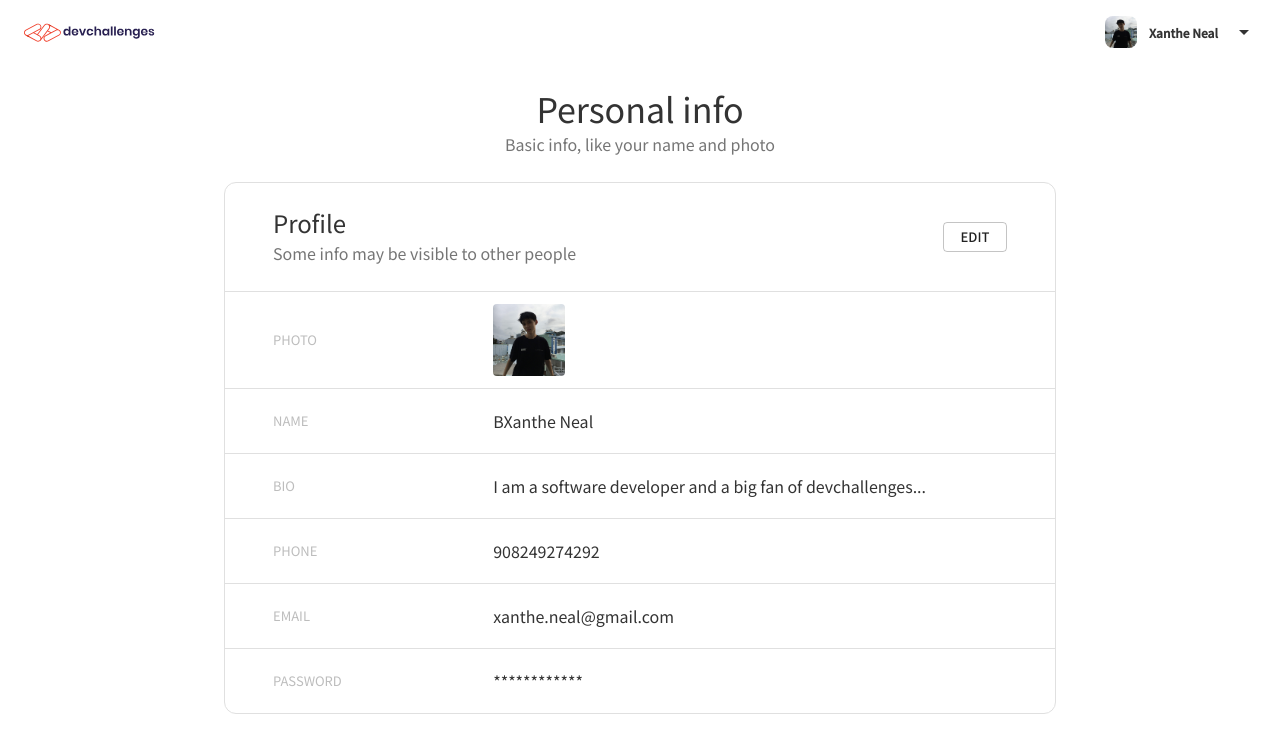
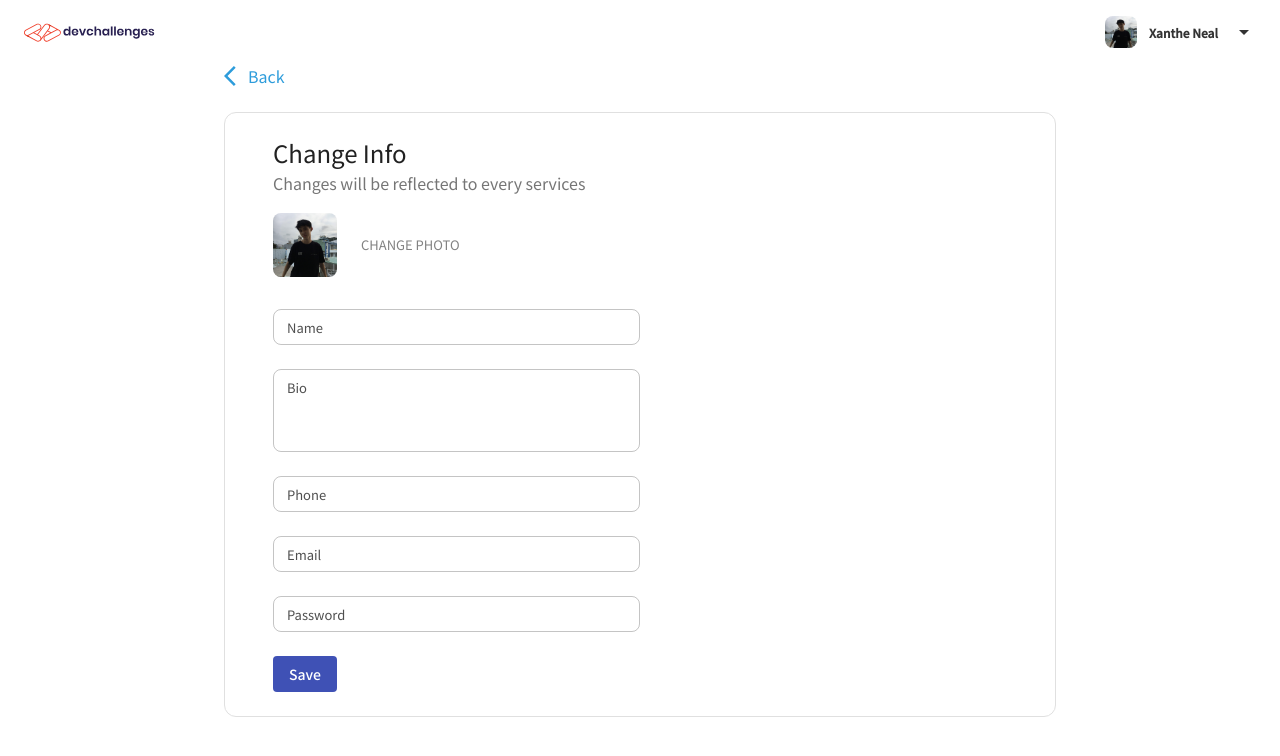
Before and after one commit to kctrnn/authentication, a React (Create React App) app: page /account in a window 1280 px wide. Shown: the top 756 px of the page. Built offline with nearby package versions, Linux system fonts and the light colour scheme.

Commit message:
Personal edit page UI

```diff
--- a/src/components/FormFields/InputField.js
+++ b/src/components/FormFields/InputField.js
@@ -1,40 +1,33 @@
 import React from "react";
 import PropTypes from "prop-types";
-import EmailIcon from "@material-ui/icons/Email";
-import LockIcon from "@material-ui/icons/Lock";
 import { makeStyles, TextField } from "@material-ui/core";
-import InputAdornment from "@material-ui/core/InputAdornment";
 
 const useStyles = makeStyles((theme) => ({
   input: {
     borderRadius: theme.spacing(1),
-    "& > input": {
-      padding: "16px 14px 16px 0",
-    },
+    fontSize: 13,
   },
 }));
 
 export const InputField = (props) => {
-  const { placeholder, type, name, form } = props;
+  const { label, placeholder, type, name, form, rows } = props;
   const classes = useStyles();
 
   return (
     <TextField
+      size='small'
       fullWidth
+      label={label}
       placeholder={placeholder}
+      multiline
       variant='outlined'
       margin='normal'
+      rows={rows}
       type={type}
       InputProps={{
-        startAdornment: (
-          <InputAdornment position='start'>
-            {type === "email" && <EmailIcon color='action' />}
-            {type === "password" && <LockIcon color='action' />}
-          </InputAdornment>
-        ),
-
         className: classes.input,
       }}
+      InputLabelProps={{ style: { fontSize: 13, color: "#4F4F4F" } }}
     />
   );
 };
--- /dev/null
+++ b/src/components/FormFields/InputFieldWithIcon.js
@@ -0,0 +1,40 @@
+import React from "react";
+import PropTypes from "prop-types";
+import EmailIcon from "@material-ui/icons/Email";
+import LockIcon from "@material-ui/icons/Lock";
+import { makeStyles, TextField } from "@material-ui/core";
+import InputAdornment from "@material-ui/core/InputAdornment";
+
+const useStyles = makeStyles((theme) => ({
+  input: {
+    borderRadius: theme.spacing(1),
+    "& > input": {
+      padding: "16px 14px 16px 0",
+    },
+  },
+}));
+
+export const InputFieldWithIcon = (props) => {
+  const { placeholder, type, name, form } = props;
+  const classes = useStyles();
+
+  return (
+    <TextField
+      fullWidth
+      placeholder={placeholder}
+      variant='outlined'
+      margin='normal'
+      type={type}
+      InputProps={{
+        startAdornment: (
+          <InputAdornment position='start'>
+            {type === "email" && <EmailIcon color='action' />}
+            {type === "password" && <LockIcon color='action' />}
+          </InputAdornment>
+        ),
+
+        className: classes.input,
+      }}
+    />
+  );
+};
--- a/src/components/FormFields/index.js
+++ b/src/components/FormFields/index.js
@@ -1 +1,2 @@
+export * from "./InputFieldWithIcon";
 export * from "./InputField";
--- a/src/features/Auth/components/AuthForm/index.js
+++ b/src/features/Auth/components/AuthForm/index.js
@@ -1,5 +1,5 @@
 import { Avatar, Box, Button, makeStyles } from "@material-ui/core";
-import { InputField } from "components/FormFields";
+import { InputFieldWithIcon } from "components/FormFields";
 import Icons from "constants/icons";
 import PropTypes from "prop-types";
 import React from "react";
@@ -35,9 +35,12 @@ const AuthForm = ({ isLogin }) => {
   return (
     <div className='auth-form'>
       <form>
-        <InputField type='email' placeholder='Email' name='email' />
-
-        <InputField type='password' placeholder='Password' name='password' />
+        <InputFieldWithIcon type='email' placeholder='Email' name='email' />
+        <InputFieldWithIcon
+          type='password'
+          placeholder='Password'
+          name='password'
+        />
 
         <Button
           variant='contained'
--- a/src/features/Personal/components/EditForm/index.js
+++ b/src/features/Personal/components/EditForm/index.js
@@ -3,19 +3,19 @@ import PropTypes from "prop-types";
 import { Avatar, Box, Button, makeStyles, Typography } from "@material-ui/core";
 import Images from "constants/image";
 import { InputField } from "components/FormFields";
+import CameraAltIcon from "@material-ui/icons/CameraAlt";
 
 const useStyles = makeStyles((theme) => ({
   form: {
-    maxWidth: "52rem",
     border: "1px solid #E0E0E0",
-    margin: "0 auto",
     borderRadius: "12px",
     padding: theme.spacing(3, 6),
+    marginTop: theme.spacing(3),
   },
 
   name: {
     textTransform: "uppercase",
-    color: "#BDBDBD",
+    color: "#828282",
     fontSize: "0.8125rem",
     marginLeft: theme.spacing(3),
   },
@@ -27,8 +27,8 @@ const useStyles = makeStyles((theme) => ({
   },
 
   avatar: {
-    width: theme.spacing(9),
-    height: theme.spacing(9),
+    width: theme.spacing(8),
+    height: theme.spacing(8),
     borderRadius: "8px",
   },
 
@@ -65,6 +65,12 @@ const EditForm = (props) => {
       </Box>
 
       <Box maxWidth='50%'>
+        <InputField label='Name' placeholder='Enter your name...' />
+        <InputField label='Bio' placeholder='Enter your bio...' rows='4' />
+        <InputField label='Phone' placeholder='Enter your phone...' />
+        <InputField label='Email' placeholder='Enter your email...' />
+        <InputField label='Password' placeholder='Enter your new password...' />
+
         <Button
           variant='contained'
           color='primary'
--- a/src/features/Personal/index.js
+++ b/src/features/Personal/index.js
@@ -5,9 +5,9 @@ import MainPage from "./pages/MainPage";
 const Personal = () => {
   return (
     <div>
-      <MainPage />
+      {/* <MainPage /> */}
 
-      {/* <EditPage /> */}
+      <EditPage />
     </div>
   );
 };
--- a/src/features/Personal/pages/EditPage/index.js
+++ b/src/features/Personal/pages/EditPage/index.js
@@ -10,12 +10,16 @@ const EditPage = () => {
     <div className='personal-edit'>
       <Header />
 
-      <Link to='/account'>
-        <ArrowBackIosIcon />
-        Back
-      </Link>
+      <Box maxWidth='52rem' margin='0 auto'>
+        <Link to='/account'>
+          <Box display='flex' alignItems='center' color='#2D9CDB'>
+            <ArrowBackIosIcon />
+            Back
+          </Box>
+        </Link>
 
-      <EditForm />
+        <EditForm />
+      </Box>
     </div>
   );
 };
```
